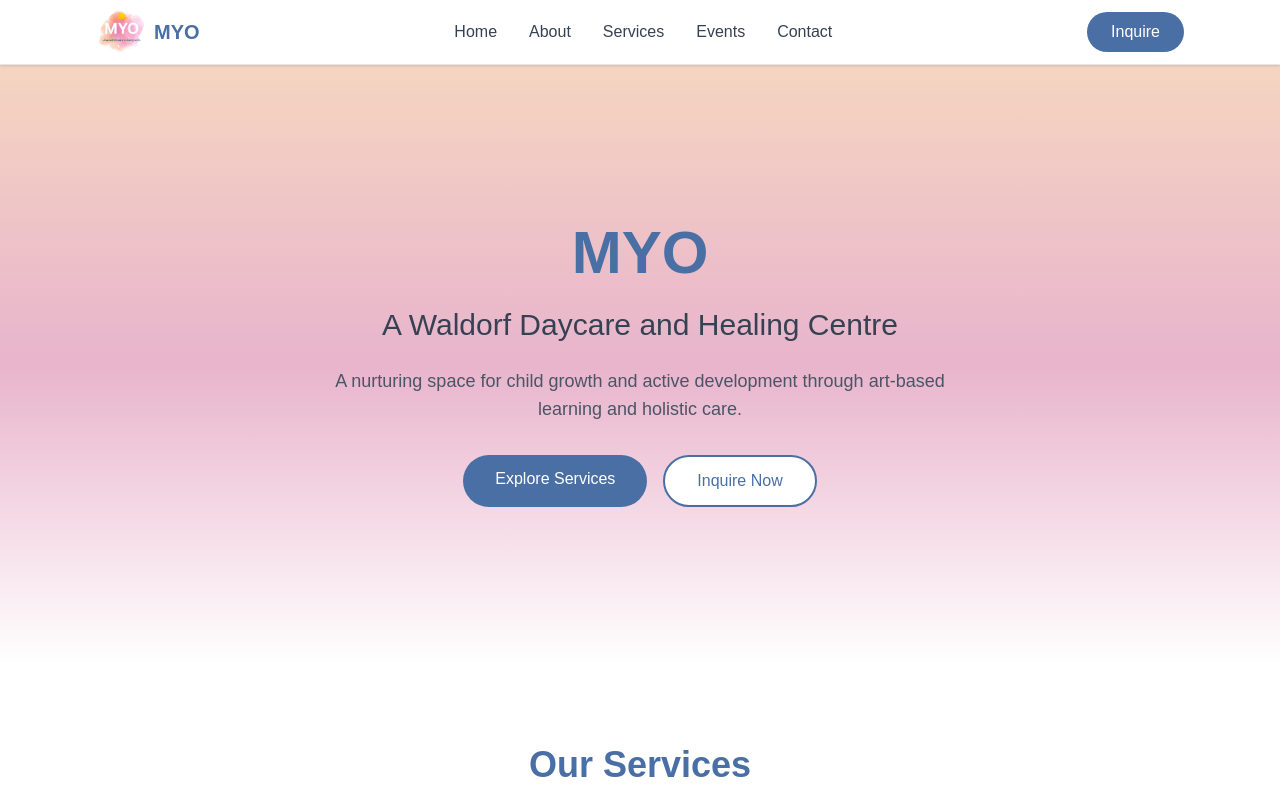
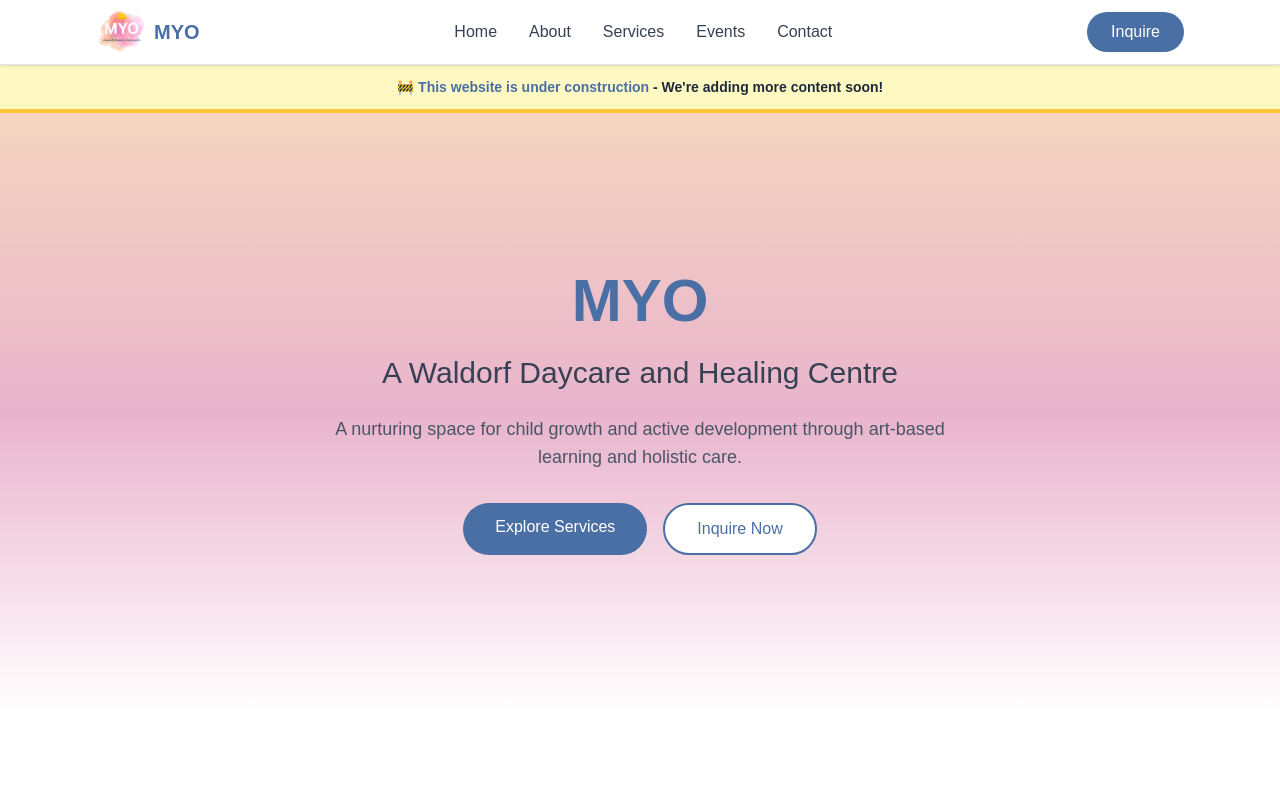
Before and after one commit to kaparora/myo, a Next.js app: page / in a window 1280 px wide. Shown: the top 796 px of the page. Built offline with nearby package versions, Linux system fonts and the light colour scheme.

Commit message:
Add construction banner to notify visitors site is under development

```diff
--- /dev/null
+++ b/app/components/ConstructionBanner.tsx
@@ -0,0 +1,9 @@
+export default function ConstructionBanner() {
+  return (
+    <div className="bg-yellow-100 border-b-4 border-myo-yellow px-4 py-3 text-center">
+      <p className="text-sm font-semibold text-gray-800">
+        🚧 <span className="text-myo-blue">This website is under construction</span> - We're adding more content soon!
+      </p>
+    </div>
+  );
+}
--- a/app/layout.tsx
+++ b/app/layout.tsx
@@ -3,6 +3,7 @@ import { Geist, Geist_Mono } from "next/font/google";
 import "./globals.css";
 import Navbar from "./components/Navbar";
 import Footer from "./components/Footer";
+import ConstructionBanner from "./components/ConstructionBanner";
 
 const geistSans = Geist({
   variable: "--font-geist-sans",
@@ -37,6 +38,7 @@ export default function RootLayout({
     >
       <body className="min-h-full flex flex-col">
         <Navbar />
+        <ConstructionBanner />
         <main className="flex-1">{children}</main>
         <Footer />
       </body>
```
